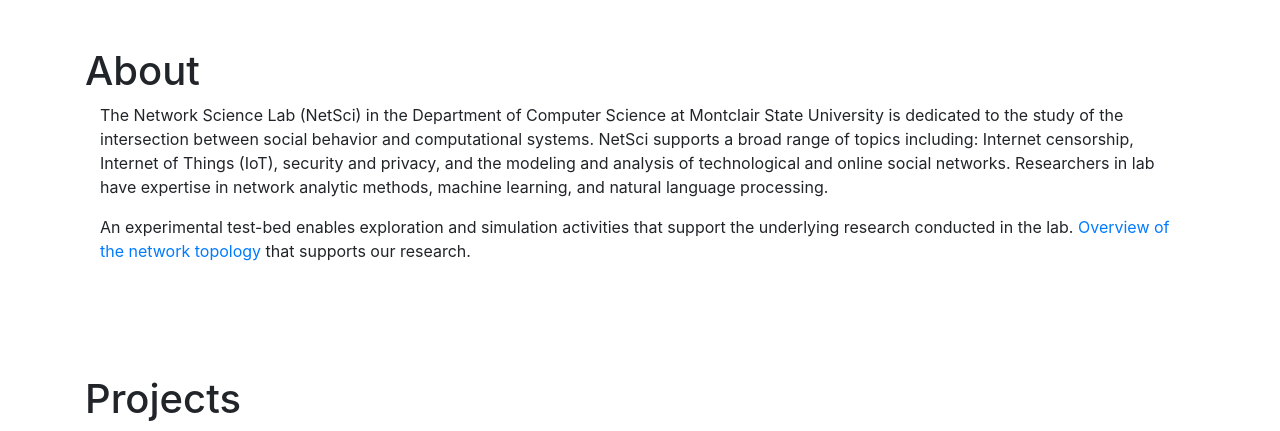
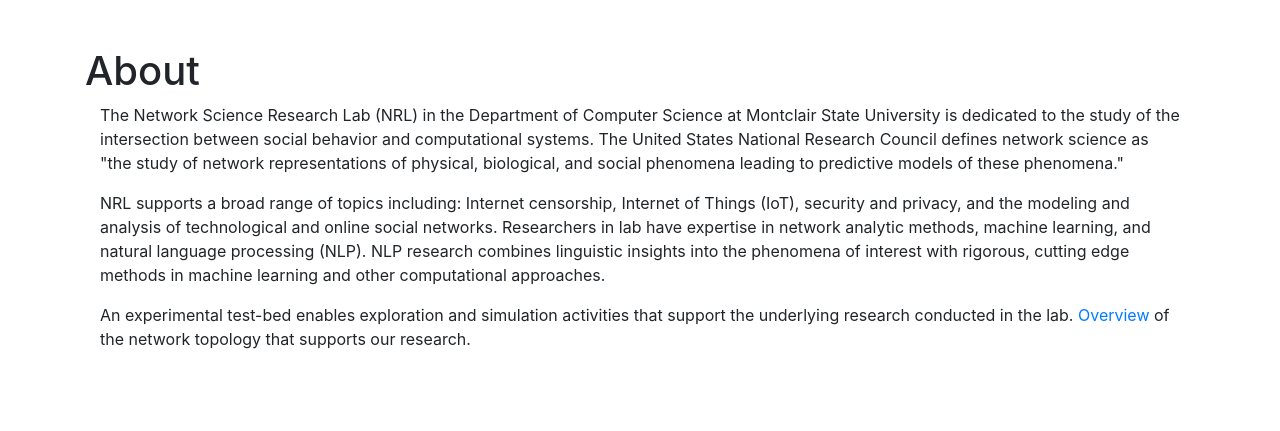
Before and after one commit to matt-goldeck/CensorHome, a Django app: template templates/home.html in a window 1280 px wide. Shown: the part 153-584 px from the top of the page. Run offline with Django 3.2, Linux system fonts and the light colour scheme; the template is opened without the code that fills it, so the values that code supplies are empty; some libraries are stand-ins or nearby versions.

Commit message:
More info about NLP, links

```diff
--- a/templates/home.html
+++ b/templates/home.html
@@ -9,7 +9,7 @@
     <meta name="description" content="">
     <meta name="author" content="">
 
-    <title>MSU NetSci Lab</title>
+    <title>MSU Network Research Lab</title>
 
     <!-- Bootstrap core CSS -->
     <link href="{% static 'bootstrap.min.css' %}" rel="stylesheet">
@@ -24,7 +24,7 @@
     <!-- Navigation -->
     <nav class="navbar navbar-expand-lg navbar-dark bg-dark fixed-top">
       <div class="container">
-        <a class="navbar-brand" href="#">MSU NetSci</a>
+        <a class="navbar-brand" href="#">MSU Network Research Lab</a>
         <button class="navbar-toggler" type="button" data-toggle="collapse" data-target="#navbarResponsive" aria-controls="navbarResponsive" aria-expanded="false" aria-label="Toggle navigation">
           <span class="navbar-toggler-icon"></span>
         </button>
@@ -51,7 +51,7 @@
 
     <!-- Header - set background image for the header -->
     <header class="py-5 bg-image-full" style="background-image: url({% static 'img/bg2.jpg' %});">
-        <h1 id="head-text" class ="text-center text-white">The Network Science Lab at MSU</h1>
+        <h1 id="head-text" class ="text-center text-white">The Network Science Research Lab at MSU</h1>
     </header>
     <!-- About -->
     <section id="about" class="py-5">
@@ -59,8 +59,9 @@
         <h1 class="msu-red">About</h1>
 
         <div class="container">
-          <p>The Network Science Lab (NetSci) in the Department of Computer Science at Montclair State University is dedicated to the study of the intersection between social behavior and computational systems.  NetSci supports a broad range of topics including: Internet censorship, Internet of Things (IoT), security and privacy, and the modeling and analysis of technological and online social networks.  Researchers in lab have expertise in network analytic methods, machine learning, and natural language processing.</p>
-          <p>An experimental test-bed enables exploration and simulation activities that support the underlying research conducted in the lab.  <a href="/static/img/net_arch.png">Overview of the network topology</a> that supports our research. </p>
+          <p>The Network Science Research Lab (NRL) in the Department of Computer Science at Montclair State University is dedicated to the study of the intersection between social behavior and computational systems.  The United States National Research Council defines network science as "the study of network representations of physical, biological, and social phenomena leading to predictive models of these phenomena."</p>
+          <p>NRL supports a broad range of topics including: Internet censorship, Internet of Things (IoT), security and privacy, and the modeling and analysis of technological and online social networks.  Researchers in lab have expertise in network analytic methods, machine learning, and natural language processing (NLP).  NLP research combines linguistic insights into the phenomena of interest with rigorous, cutting edge methods in machine learning and other computational approaches.</p>
+          <p>An experimental test-bed enables exploration and simulation activities that support the underlying research conducted in the lab.  <a href="/static/img/net_arch.png">Overview</a> of the network topology that supports our research. </p>
         </div>
       </div>
     </section>
@@ -213,7 +214,7 @@
     <!-- Footer -->
     <footer class="py-5 bg-dark">
       <div class="container">
-        <p class="m-0 text-center text-white">Relevant details, emails, external links, etc</p>
+        <p class="m-0 text-center text-white"><a href="https://www.montclair.edu">Montclair State University</a> - <a href="https://www.montclair.edu/csam/">College of Science and Mathematics</a> - <a href="http://cs.montclair.edu/">Department of Computer Science</a></p>
       </div>
       <!-- /.container -->
     </footer>
```
